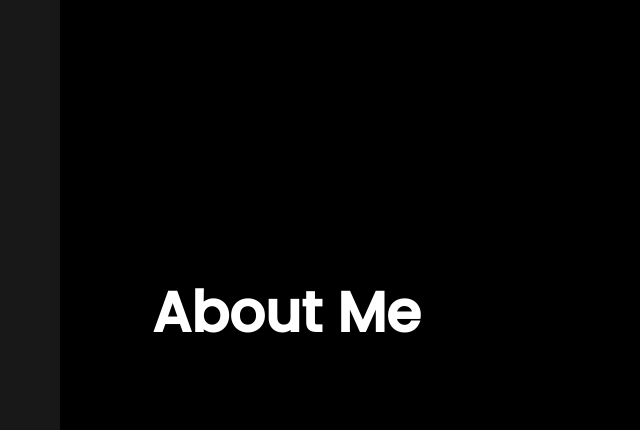
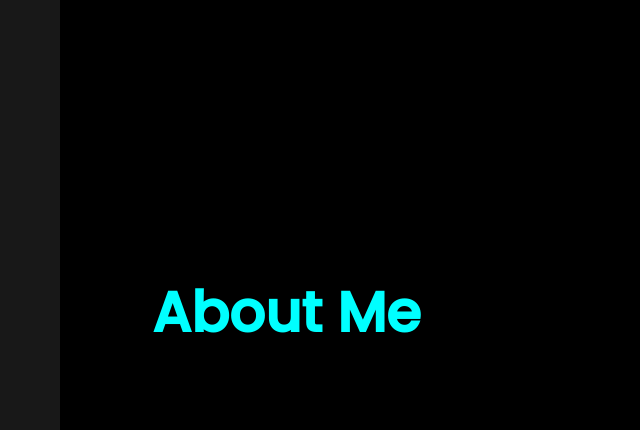
Before and after one commit to Electro-Magnet45/TheAswin.github.io, a plain HTML site: page index.html in a window 1280 px wide. Shown: the part 370-800 px from the top of the page, without its empty margins (0-640 px from the left). Drawn offline with nearby package versions, Linux system fonts and the light colour scheme.

Commit message:
About Section Update

```diff
--- a/css/style.css
+++ b/css/style.css
@@ -14,6 +14,12 @@
   background: aqua;
 }
 /*=========== SCROLL-BAR ENDING =============*/
+
+/*=========== SMOOTH SCROLLING STARTING ==============*/
+html {
+  scroll-behavior: smooth;
+}
+/*=========== SMOOTH SCROLLING ENDING ==============*/
 
 /*=====  HOME PAGE STARTING ===== */
 /*========= HOME SECTION STARTING =========*/
@@ -178,16 +184,17 @@ a:hover {
 
 .aboutSection .aboutHeadDiv #aboutHead {
   position: relative;
+  color: aqua;
   font-family: "Poppins", sans-serif;
   font-size: 56px;
   line-height: 53px;
   margin: 0;
   font-weight: normal;
-  color: white;
   letter-spacing: 0rem;
 }
 
 .aboutSection .aboutHeadDiv #aboutHead span {
+  color: aqua !important;
   font-weight: bold;
   animation-duration: 1s;
   animation-fill-mode: both;
--- a/index.html
+++ b/index.html
@@ -18,6 +18,7 @@
       rel="stylesheet"
     />
     <link rel="stylesheet" href="./css/style.css" />
+
     <title>Document</title>
   </head>
   <body>
@@ -43,7 +44,7 @@
       </nav>
     </div>
 
-    <div class="main">
+    <div id="main">
       <div class="aboutDiv">
         <h1 id="about">
           Hi,
@@ -56,15 +57,13 @@
         </h1>
       </div>
 
-      <div class="aboutSection">
+      <div class="aboutSection" id="about">
         <div class="aboutHeadDiv">
-          <h1 id="aboutHead">
-            About Me
-          </h1>
+          <h1 id="aboutHead">About Me</h1>
         </div>
       </div>
     </div>
-    <script src="https://cdnjs.cloudflare.com/ajax/libs/jquery/2.2.4/jquery.min.js"></script>
+    <script src="https://code.jquery.com/jquery-3.2.1.slim.min.js"></script>
     <script src="./blast-text/jquery.blast.js"></script>
     <script src="./js/app.js"></script>
   </body>
--- a/js/app.js
+++ b/js/app.js
@@ -13,9 +13,9 @@ $(function () {
   $("#navAbout").css("visibility", "hidden");
   $("#navContact").css("visibility", "hidden");
 
+  $("#logo-Img").addClass("animate__tada");
+
   var a = 0;
-
-  $("#logo-Img").addClass("animate__tada");
 
   $(".blast").each(function () {
     $(this).hide();
@@ -103,9 +103,48 @@ $(function () {
         }
       );
     });
+  }, 2000);
 
-    $("#aboutHead span").mouseleave(function () {
-      $(this).css("color", "white");
-    });
-  }, 2000);
+  /*============= CHECK AND THEN ANIMATE ===============*/
+  $(window).scroll(function () {
+    var top_of_element = $("#aboutHead").offset().top;
+    var bottom_of_element =
+      $("#aboutHead").offset().top + $("#aboutHead").outerHeight();
+    var bottom_of_screen = $(window).scrollTop() + $(window).innerHeight();
+    var top_of_screen = $(window).scrollTop();
+
+    if (
+      bottom_of_screen > top_of_element &&
+      top_of_screen < bottom_of_element
+    ) {
+      var a = 0;
+
+      $("#aboutHead span").each(function () {
+        if (a == 300) {
+          a = 400;
+        }
+
+        if (a == 1100) {
+          a = 1200;
+        }
+
+        var el = $(this);
+        setTimeout(function () {
+          el.removeClass("blast").addClass("animate__bounceIn");
+        }, a);
+
+        if (a < 1200) {
+          a = a + 100;
+        } else {
+          a = a + 80;
+        }
+      });
+
+      setTimeout(function () {
+        $(".animate__bounceIn").each(function () {
+          $(this).removeClass("animate__bounceIn").addClass("blast");
+        });
+      }, 3000);
+    }
+  });
 });
```
Also changed, not shown: 1 other file.
